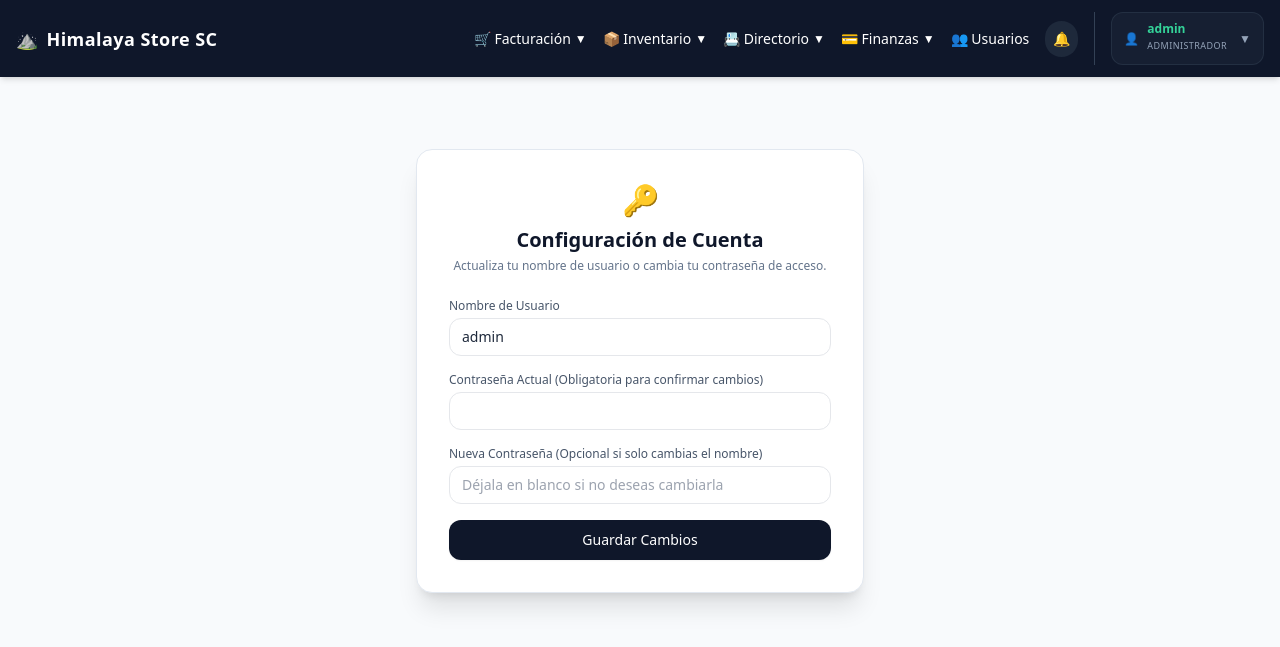
After one commit to edwarrusa/Himalaya_Store, a Flask app: page /cambiar_clave in a window 1280 px wide. The commit adds this page. Shown: the top 647 px of the page. Run offline with Flask 3, Linux system fonts and the light colour scheme; a user stored in the database is signed in; data that the repository does not hold is empty; some libraries are stand-ins or nearby versions.

Commit message:
listo para subir

```diff
--- a/app.py
+++ b/app.py
@@ -23,6 +23,7 @@ class Usuario(UserMixin, db.Model):
     username = db.Column(db.String(100), unique=True, nullable=False)
     password_hash = db.Column(db.String(200), nullable=False)
     rol = db.Column(db.String(50), default='Socio/Operador')
+    debe_cambiar_clave = db.Column(db.Boolean, default=False) # 👈 Bandera para forzar cambio de clave inicial
 
     ventas = db.relationship('Venta', backref='usuario', lazy=True)
     gastos = db.relationship('Gasto', backref='usuario', lazy=True)
@@ -216,11 +217,19 @@ class DetalleSalida(db.Model):
 with app.app_context():
     db.create_all()
     if not Usuario.query.first():
-        admin = Usuario(username='admin', password_hash=generate_password_hash('123456'), rol='Administrador')
+        # Admin inicial creado con clave genérica y forzado a cambiarla en su primer login
+        admin = Usuario(username='admin', password_hash=generate_password_hash('123456'), rol='Administrador', debe_cambiar_clave=True)
         db.session.add(admin)
         db.session.commit()
 
-# --- RUTAS DE AUTENTICACIÓN ---
+# --- INTERCEPTOR DE SEGURIDAD: OBLIGAR A CAMBIAR CLAVE ---
+@app.before_request
+def verificar_cambio_clave():
+    if current_user.is_authenticated and current_user.debe_cambiar_clave:
+        if request.endpoint not in ['cambiar_clave', 'logout', 'static']:
+            return redirect(url_for('cambiar_clave'))
+
+# --- RUTAS DE AUTENTICACIÓN Y PERFIL ---
 
 @app.route('/login', methods=['GET', 'POST'])
 def login():
@@ -231,6 +240,8 @@ def login():
 
         if user and check_password_hash(user.password_hash, password):
             login_user(user)
+            if user.debe_cambiar_clave:
+                return redirect(url_for('cambiar_clave'))
             return redirect(url_for('dashboard'))
         flash('Usuario o contraseña incorrectos', 'error')
     return render_template('login.html', store_name="Himalaya Store SC")
@@ -241,16 +252,54 @@ def logout():
     logout_user()
     return redirect(url_for('login'))
 
+# Ruta para que CUALQUIER usuario logueado pueda cambiar su propio nombre o contraseña
+@app.route('/cambiar_clave', methods=['GET', 'POST'])
+@login_required
+def cambiar_clave():
+    if request.method == 'POST':
+        nuevo_nombre = request.form.get('username')
+        password_actual = request.form.get('password_actual')
+        password_nuevo = request.form.get('password_nuevo')
+
+        if not check_password_hash(current_user.password_hash, password_actual):
+            flash('La contraseña actual es incorrecta.', 'error')
+            return redirect(url_for('cambiar_clave'))
+
+        if nuevo_nombre:
+            current_user.username = nuevo_nombre
+
+        if password_nuevo:
+            current_user.password_hash = generate_password_hash(password_nuevo)
+
+        current_user.debe_cambiar_clave = False # Ya cumplió con el requisito
+        db.session.commit()
+
+        flash('¡Credenciales actualizadas exitosamente!', 'success')
+        return redirect(url_for('dashboard'))
+
+    return render_template('cambiar_clave.html', store_name="Himalaya Store SC")
+
+# --- MÓDULO DE USUARIOS (EXCLUSIVO ADMINISTRADOR) ---
 @app.route('/usuarios', methods=['GET', 'POST'])
 @login_required
 def gestionar_usuarios():
+    # 🔒 Bloqueo estricto: Si no es Administrador, fuera de aquí
+    if current_user.rol != 'Administrador':
+        flash('Acceso denegado. No tienes permisos de administrador.', 'error')
+        return redirect(url_for('dashboard'))
+
     if request.method == 'POST':
         username = request.form.get('username')
         password = request.form.get('password')
         rol = request.form.get('rol', 'Socio/Operador')
         if username and password:
             if not Usuario.query.filter_by(username=username).first():
-                nuevo_u = Usuario(username=username, password_hash=generate_password_hash(password), rol=rol)
+                nuevo_u = Usuario(
+                    username=username,
+                    password_hash=generate_password_hash(password),
+                    rol=rol,
+                    debe_cambiar_clave=True # Los nuevos usuarios creados también deben cambiar su clave inicial
+                )
                 db.session.add(nuevo_u)
                 db.session.commit()
                 flash('Usuario creado exitosamente', 'success')
@@ -266,6 +315,8 @@ def gestionar_usuarios():
 @app.route('/')
 @login_required
 def dashboard():
+    from datetime import datetime
+
     productos = Producto.query.all()
     billeteras = Billetera.query.all()
     clientes = Cliente.query.all()
@@ -275,14 +326,26 @@ def dashboard():
     total_capital = sum(b.saldo for b in billeteras)
     total_inventario = sum(p.precio * p.stock_actual for p in productos)
 
+    # 📊 NUEVO: Calcular cantidad total de unidades físicas en inventario
+    cantidad_total_stock = sum(p.stock_actual for p in productos)
+
+    # 📊 NUEVO: Calcular monto total de ventas del mes actual
+    mes_actual = datetime.now().month
+    anio_actual = datetime.now().year
+    ventas_mes = Venta.query.filter(
+        db.extract('month', Venta.fecha) == mes_actual,
+        db.extract('year', Venta.fecha) == anio_actual
+    ).all()
+    total_ventas_mes = sum(v.total for v in ventas_mes)
+
     return render_template('dashboard.html',
                            store_name="Himalaya Store SC",
                            billeteras=billeteras,
                            total_capital=total_capital,
                            total_inventario=total_inventario,
-                           total_clientes=len(clientes),
+                           total_ventas_mes=total_ventas_mes,          # 👈 Pasamos esta variable
+                           cantidad_total_stock=cantidad_total_stock,  # 👈 Y esta variable
                            total_proveedores=len(proveedores),
-                           total_productos=len(productos),
                            ventas=ventas)
 
 @app.route('/productos', methods=['GET'])
@@ -337,10 +400,9 @@ def proveedores():
 
 
 # ==========================================
-# --- MÓDULO FINANCIERO SEPARADO (NUEVO) ---
+# --- MÓDULO FINANCIERO SEPARADO ---
 # ==========================================
 
-# 1. Submenú de Wallets (Creación, transferencias y listado de billeteras activas)
 @app.route('/wallets')
 @login_required
 def wallets():
@@ -351,7 +413,6 @@ def wallets():
                            billeteras=billeteras,
                            fecha_hoy=fecha_hoy)
 
-# 2. Submenú de Gastos (Registro de nuevos gastos e historial detallado)
 @app.route('/gastos')
 @login_required
 def gastos():
@@ -364,7 +425,6 @@ def gastos():
                            gastos=lista_gastos,
                            fecha_hoy=fecha_hoy)
 
-# 3. Submenú de Cierres Mensuales (Ya existente e intacto)
 @app.route('/cierres')
 @login_required
 def cierres():
@@ -372,7 +432,6 @@ def cierres():
     fecha_hoy = datetime.now()
     return render_template('cierres.html', store_name="Himalaya Store SC", cierres=lista_cierres, fecha_hoy=fecha_hoy)
 
-# Vista detallada exclusiva para una Wallet individual
 @app.route('/wallet/<int:id>')
 @login_required
 def detalle_wallet(id):
@@ -440,14 +499,17 @@ def registrar_venta():
     cliente_id = request.form.get('cliente_id')
     billetera_id = request.form.get('billetera_id')
     fecha_str = request.form.get('fecha')
+
     productos_ids = request.form.getlist('producto_id[]')
     cantidades = request.form.getlist('cantidad[]')
+    precios_manuales = request.form.getlist('precio_unitario[]') # 👈 Capturamos los precios manuales
 
     fecha_venta = datetime.strptime(fecha_str, '%Y-%m-%d') if fecha_str else datetime.utcnow()
     if not cliente_id or not billetera_id or not productos_ids:
         flash('Faltan datos obligatorios para registrar la venta.', 'error')
         return redirect(url_for('ventas'))
 
+    # Validar stock primero
     for p_id, cant in zip(productos_ids, cantidades):
         if p_id and cant:
             producto = Producto.query.get(int(p_id))
@@ -456,6 +518,7 @@ def registrar_venta():
                 flash(f'Stock insuficiente para el producto: {producto.nombre}', 'error')
                 return redirect(url_for('ventas'))
 
+    # Crear la venta principal
     nueva_venta = Venta(
         cliente_id=int(cliente_id),
         billetera_id=int(billetera_id),
@@ -467,12 +530,21 @@ def registrar_venta():
     db.session.flush()
 
     total_venta = 0.0
-    for p_id, cant in zip(productos_ids, cantidades):
+
+    # Recorrer los productos usando zip para asociar ID, cantidad y precio manual
+    for p_id, cant, p_manual in zip(productos_ids, cantidades, precios_manuales):
         if p_id and cant:
             producto = Producto.query.get(int(p_id))
             cantidad = int(cant)
+
+            # Usar el precio manual ingresado, o el de la base de datos si viene vacío
+            try:
+                precio_final = float(p_manual) if p_manual else producto.precio
+            except ValueError:
+                precio_final = producto.precio
+
             if producto and cantidad > 0:
-                subtotal = producto.precio * cantidad
+                subtotal = precio_final * cantidad
                 total_venta += subtotal
                 producto.stock_actual -= cantidad
 
@@ -480,7 +552,7 @@ def registrar_venta():
                     venta_id=nueva_venta.id,
                     producto_id=producto.id,
                     cantidad=cantidad,
-                    precio_unitario=producto.precio
+                    precio_unitario=precio_final # 👈 Guardamos el precio manual en el detalle
                 ))
 
     nueva_venta.total = total_venta
@@ -638,6 +710,61 @@ def registrar_cotizacion():
     nueva_cot.total = total_cot
     db.session.commit()
     return redirect(url_for('cotizaciones'))
+
+@app.route('/cotizacion/<int:id>/editar', methods=['GET', 'POST'])
+@login_required
+def editar_cotizacion(id):
+    cotizacion = Cotizacion.query.get_or_404(id)
+
+    # Solo permitir editar si está pendiente
+    if cotizacion.estado != 'Pendiente':
+        flash('Solo se pueden editar cotizaciones en estado Pendiente.', 'error')
+        return redirect(url_for('cotizaciones'))
+
+    if request.method == 'POST':
+        cliente_id = request.form.get('cliente_id')
+        validez = int(request.form.get('validez_dias', 7))
+        fecha_str = request.form.get('fecha')
+        productos_ids = request.form.getlist('producto_id[]')
+        cantidades = request.form.getlist('cantidad[]')
+
+        if not cliente_id or not productos_ids:
+            flash('Faltan datos obligatorios para actualizar la cotización.', 'error')
+            return redirect(url_for('editar_cotizacion', id=id))
+
+        cotizacion.cliente_id = int(cliente_id)
+        cotizacion.validez_dias = validez
+        if fecha_str:
+            cotizacion.fecha = datetime.strptime(fecha_str, '%Y-%m-%d')
+
+        # Limpiar detalles anteriores
+        for d in cotizacion.detalles:
+            db.session.delete(d)
+
+        total_cot = 0.0
+        for p_id, cant in zip(productos_ids, cantidades):
+            if p_id and cant:
+                producto = Producto.query.get(int(p_id))
+                cantidad = int(cant)
+                if producto and cantidad > 0:
+                    subtotal = producto.precio * cantidad
+                    total_cot += subtotal
+                    db.session.add(DetalleCotizacion(
+                        cotizacion_id=cotizacion.id,
+                        producto_id=producto.id,
+                        cantidad=cantidad,
+                        precio_unitario=producto.precio
+                    ))
+
+        cotizacion.total = total_cot
+        db.session.commit()
+        flash('Cotización actualizada exitosamente.', 'success')
+        return redirect(url_for('cotizaciones'))
+
+    clientes = Cliente.query.all()
+    productos = Producto.query.all()
+    fecha_formato = cotizacion.fecha.strftime('%Y-%m-%d') if cotizacion.fecha else datetime.now().strftime('%Y-%m-%d')
+    return render_template('editar_cotizacion.html', store_name="Himalaya Store SC", cotizacion=cotizacion, clientes=clientes, productos=productos, fecha_formato=fecha_formato)
 
 @app.route('/cotizacion/<int:id>')
 @login_required
--- a/templates/base.html
+++ b/templates/base.html
@@ -197,9 +197,11 @@
 
 
                 <!-- Enlaces Directos -->
-
-                <a href="{{ url_for('gestionar_usuarios') }}" class="hover:text-emerald-400 transition">👥 Usuarios</a>
-
+               {% if current_user.is_authenticated and current_user.rol == 'Administrador' %}
+                <a href="{{ url_for('gestionar_usuarios') }}" class="hover:text-emerald-400 transition flex items-center gap-1">
+                    👥 Usuarios
+                </a>
+                    {% endif %}
 
                 <!-- BOTÓN DE LA CAMPANITA DE NOTIFICACIONES -->
                 <div class="relative">
@@ -222,8 +224,61 @@
 
                 <!-- Usuario y Salir -->
                 <div class="border-l border-slate-700 pl-4 flex items-center gap-2">
-                    <span class="text-xs bg-emerald-500/20 text-emerald-400 px-2 py-1 rounded">👤 {{ current_user.username }}</span>
-                    <a href="{{ url_for('logout') }}" class="text-xs bg-red-600 text-white px-2 py-1 rounded hover:bg-red-700 transition">Salir</a>
+                    <!-- Sección de Sesión de Usuario (Derecha de la barra superior) -->
+<div class="flex items-center gap-3">
+
+   <!-- Menú Desplegable con Clic -->
+<div class="relative">
+    <!-- Menú Desplegable con Clic -->
+<div class="relative">
+    <!-- Botón con el Nombre del Usuario -->
+    <button onclick="toggleMenuPerfil(event)" class="flex items-center gap-2 py-2 px-3 rounded-xl bg-slate-800/50 hover:bg-slate-800 transition text-left border border-slate-700/50 cursor-pointer focus:outline-none">
+        <span class="text-xs">👤</span>
+        <div>
+            <span class="text-xs font-bold text-emerald-400 block leading-tight">{{ current_user.username }}</span>
+            <span class="text-[9px] text-slate-400 uppercase tracking-wider block">{{ current_user.rol }}</span>
+        </div>
+        <span class="text-xs text-slate-400 ml-1">▼</span>
+    </button>
+
+    <!-- Menú Desplegable (Oculto por defecto, se muestra al hacer clic) -->
+    <div id="menu-perfil" class="absolute right-0 mt-2 w-48 bg-white rounded-xl shadow-xl py-2 hidden z-50 border border-slate-100">
+        <div class="px-4 py-2 border-b border-slate-100 mb-1">
+            <span class="text-[10px] text-slate-400 block uppercase font-semibold">Sesión Activa</span>
+            <span class="text-xs font-bold text-slate-800 truncate block">{{ current_user.username }}</span>
+        </div>
+
+        <a href="{{ url_for('cambiar_clave') }}" class="block px-4 py-2 text-xs font-medium text-slate-700 hover:bg-slate-50 hover:text-emerald-600 transition flex items-center gap-2">
+            🔑 Cambiar Contraseña / Perfil
+        </a>
+
+        <div class="border-t border-slate-100 my-1"></div>
+
+        <a href="{{ url_for('logout') }}" class="block px-4 py-2 text-xs font-medium text-red-600 hover:bg-red-50 transition flex items-center gap-2">
+            🚪 Salir del Sistema
+        </a>
+    </div>
+</div>
+
+<!-- Script pequeño para manejar el clic y cerrar si haces clic afuera -->
+<script>
+function toggleMenuPerfil(event) {
+    event.stopPropagation();
+    const menu = document.getElementById('menu-perfil');
+    menu.classList.toggle('hidden');
+}
+
+// Cerrar el menú si se hace clic en cualquier otra parte de la pantalla
+window.addEventListener('click', function() {
+    const menu = document.getElementById('menu-perfil');
+    if (menu && !menu.classList.contains('hidden')) {
+        menu.classList.add('hidden');
+    }
+});
+</script>
+
+</div>
+
                 </div>
 
             </div>
--- /dev/null
+++ b/templates/cambiar_clave.html
@@ -0,0 +1,28 @@
+{% extends "base.html" %}
+{% block content %}
+<div class="max-w-md mx-auto mt-10 bg-white p-8 rounded-2xl shadow-xl border border-slate-200">
+    <div class="text-center mb-6">
+        <span class="text-3xl">🔑</span>
+        <h1 class="text-xl font-bold text-slate-900 mt-2">Configuración de Cuenta</h1>
+        <p class="text-xs text-slate-500 mt-1">Actualiza tu nombre de usuario o cambia tu contraseña de acceso.</p>
+    </div>
+
+    <form action="{{ url_for('cambiar_clave') }}" method="POST" class="space-y-4">
+        <div>
+            <label class="block text-xs font-medium text-slate-600 mb-1">Nombre de Usuario</label>
+            <input type="text" name="username" value="{{ current_user.username }}" required class="w-full px-3 py-2 border rounded-xl text-sm focus:ring-2 focus:ring-emerald-500 focus:outline-none">
+        </div>
+        <div>
+            <label class="block text-xs font-medium text-slate-600 mb-1">Contraseña Actual (Obligatoria para confirmar cambios)</label>
+            <input type="password" name="password_actual" required class="w-full px-3 py-2 border rounded-xl text-sm focus:ring-2 focus:ring-emerald-500 focus:outline-none">
+        </div>
+        <div>
+            <label class="block text-xs font-medium text-slate-600 mb-1">Nueva Contraseña (Opcional si solo cambias el nombre)</label>
+            <input type="password" name="password_nuevo" placeholder="Déjala en blanco si no deseas cambiarla" class="w-full px-3 py-2 border rounded-xl text-sm focus:ring-2 focus:ring-emerald-500 focus:outline-none">
+        </div>
+        <button type="submit" class="w-full bg-slate-900 text-white font-medium py-2.5 rounded-xl text-sm hover:bg-slate-800 transition shadow-sm">
+            Guardar Cambios
+        </button>
+    </form>
+</div>
+{% endblock %}
--- a/templates/clientes.html
+++ b/templates/clientes.html
@@ -7,7 +7,7 @@
         <h2 class="text-lg font-semibold mb-4 text-slate-800">👤 Nuevo Cliente</h2>
         <form action="/agregar_cliente" method="POST" class="space-y-4">
             <div>
-                <label class="block text-xs font-medium text-slate-500 mb-1">Nombre y Apellido</label>
+                <label class="block text-xs font-medium text-slate-500 mb-1">Nombre</label>
                 <input type="text" name="nombre_cliente" required class="w-full px-3 py-2 border rounded-lg text-sm">
             </div>
             <div>
--- a/templates/cotizaciones.html
+++ b/templates/cotizaciones.html
@@ -49,7 +49,7 @@
                         <select name="producto_id[]" required class="w-3/5 px-2 py-1.5 border rounded text-xs bg-white">
                             <option value="">Producto</option>
                             {% for p in productos %}
-                            <option value="{{ p.id }}">{{ p.nombre }} (${{ p.precio }})</option>
+                            <option value="{{ p.id }}">{{ p.nombre }} ({{ p.stock_actual }}unds)</option>
                             {% endfor %}
                         </select>
                         <input type="number" name="cantidad[]" min="1" value="1" required class="w-1/5 px-2 py-1.5 border rounded text-xs text-center">
@@ -95,6 +95,9 @@
                         <td class="py-3 text-right space-x-2">
                             <a href="{{ url_for('detalle_cotizacion', id=cot.id) }}" class="bg-slate-900 text-white px-3 py-1.5 rounded-lg text-xs hover:bg-slate-800 transition shadow">Ver / Enviar</a>
                             {% if cot.estado == 'Pendiente' %}
+                            <a href="{{ url_for('editar_cotizacion', id=cot.id) }}" class="inline-block bg-amber-500/10 text-amber-600 px-3 py-1.5 rounded-lg text-xs font-medium hover:bg-amber-500 hover:text-white transition">
+        ✏️ Editar
+    </a>
                             <form action="{{ url_for('eliminar_cotizacion', id=cot.id) }}" method="POST" class="inline">
                                 <button type="submit" onclick="return confirm('¿Eliminar esta cotización?')" class="text-red-500 hover:text-red-700 text-xs font-semibold px-2 py-1">Eliminar</button>
                             </form>
```
Also changed, not shown: templates/dashboard.html (+16 -6 lines), templates/detalle_venta.html (+5 -6 lines), templates/editar_cotizacion.html (added, +75 -0 lines).
